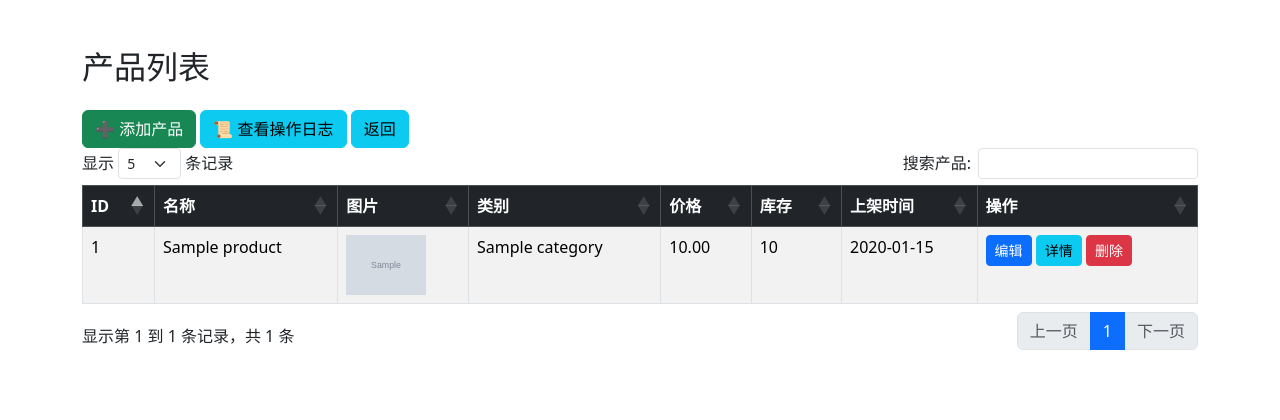
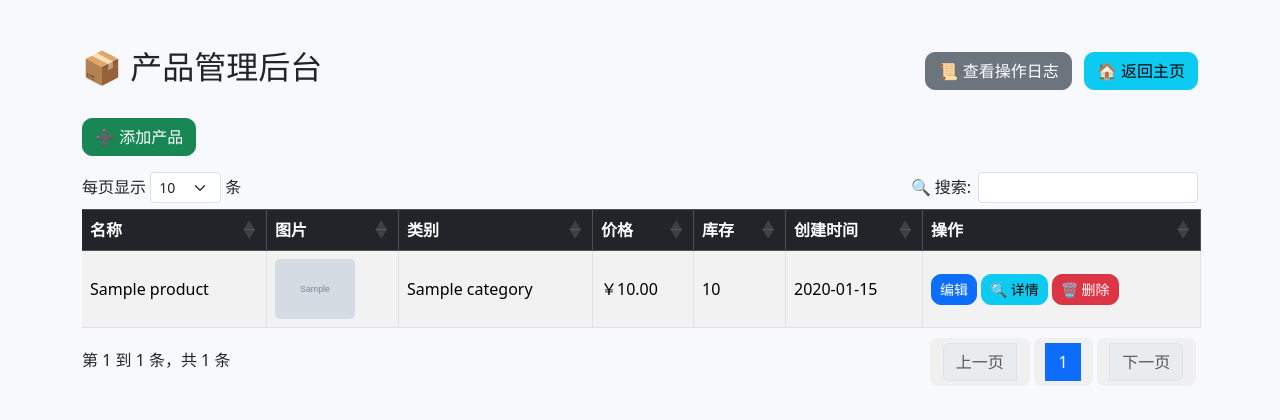
Before and after one commit to Komeiji-Satori-1/Backup-for-Wechat-miniapp-for-cultural-and-creative-products, a Django app: template products/templates/product_home.html in a window 1280 px wide. Shown: the top 420 px of the page. Run offline with Django 5.2, Linux system fonts and the light colour scheme; the template is opened without the code that fills it: values that come from a table or form of the project are taken from there, others are empty; tables that the repository leaves empty hold one stand-in row (values such as "Sample post"); grey boxes marked "Sample" are stand-in pictures; some libraries are stand-ins or nearby versions.

Commit message:
页面美化与图片上传以及bug修复

```diff
--- a/app01/settings.py
+++ b/app01/settings.py
@@ -87,6 +87,7 @@ DATABASES = {
         'PORT': '3306',
         'OPTIONS': {
             'charset': 'utf8mb4',
+            'init_command': "SET NAMES 'utf8mb4' COLLATE 'utf8mb4_unicode_ci';",
         },
     }
 }
--- a/products/templates/product_home.html
+++ b/products/templates/product_home.html
@@ -6,55 +6,78 @@
   <meta name="viewport" content="width=device-width, initial-scale=1.0">
   <title>产品管理后台</title>
 
-    <!-- Bootstrap CSS -->
+  <!-- Bootstrap -->
   <link href="{% static 'plugins/bootstrap-5.3.8-dist/css/bootstrap.css' %}" rel="stylesheet">
-    <!-- DataTables CSS -->
-    <link rel="stylesheet" href="{% static 'plugins/DataTable/css/dataTables.bootstrap5.min.css' %}">
+  <!-- DataTables -->
+  <link href="{% static 'plugins/DataTable/css/dataTables.bootstrap5.min.css' %}" rel="stylesheet">
+  <style>
+        body { background-color: #f7f9fc; }
+        .card { border-radius: 15px; box-shadow: 0 2px 8px rgba(0,0,0,0.1); }
+        .btn { border-radius: 10px; }
+        table img { width: 60px; height: 60px; object-fit: cover; border-radius: 8px; }
+        .dataTables_wrapper .dataTables_paginate .paginate_button {
+            padding: 0.3em 0.8em !important;
+            border-radius: 8px !important;
+            background-color: #f0f0f0 !important;
+            border: none !important;
+            margin: 2px;
+        }
+        .dataTables_wrapper .dataTables_paginate .paginate_button.current {
+            background-color: #007bff !important;
+            color: white !important;
+        }
+        th:first-child, td:first-child {
+            display: none;
+        }
+  </style>
 </head>
 <body>
 <div class="container mt-5">
-    <h2 class="mb-4">产品列表</h2>
-    <button class="btn btn-success" data-bs-toggle="modal" data-bs-target="#addProductModal">➕ 添加产品</button>
-    <!-- 查看日志按钮（跳转） -->
-    <a href="/products/log/" class="btn btn-info">
-      📜 查看操作日志
-    </a>
-    <a href="/index/" class="btn btn-info">返回</a>
-    <table id="productTable" class="table table-striped table-bordered">
+  <div class="d-flex justify-content-between align-items-center mb-4">
+    <h2>📦 产品管理后台</h2>
+    <div>
+      <a href="/products/log/" class="btn btn-secondary me-2">📜 查看操作日志</a>
+      <a href="/index/" class="btn btn-info">🏠 返回主页</a>
+    </div>
+  </div>
+
+  <!-- 添加按钮 -->
+  <button class="btn btn-success mb-3" data-bs-toggle="modal" data-bs-target="#addProductModal">➕ 添加产品</button>
+
+  <!-- 产品表格 -->
+  <table id="productTable" class="table table-striped table-bordered align-middle">
     <thead class="table-dark">
       <tr>
-                <th>ID</th>
+        <th>id</th>
         <th>名称</th>
         <th>图片</th>
         <th>类别</th>
         <th>价格</th>
         <th>库存</th>
-                <th>上架时间</th>
+        <th>创建时间</th>
         <th>操作</th>
       </tr>
     </thead>
     <tbody>
-            {% for product in products %}
+      {% for p in products %}
       <tr>
-                <td>{{ product.id }}</td>
-                <td>{{ product.name }}</td>
+        <td>{{ p.id }}</td>
+        <td>{{ p.name }}</td>
         <td>
-                  {% if product.image %}
-                      <img src="{{ product.image.url }}" alt="{{ product.name }}" style="width: 80px; height: auto;">
+          {% if p.image %}
+            <img src="{{ p.image.url }}" alt="{{ p.name }}" style="width:80px;height:auto;border-radius:5px;">
           {% else %}
             无图片
           {% endif %}
         </td>
-
-                <td>{{ product.category.name }}</td>
-                <td>{{ product.price }}</td>
-                <td>{{ product.stock }}</td>
-                <td>{{ product.created_at|date:"Y-m-d" }}</td>
+        <td>{{ p.category.name }}</td>
+        <td>￥{{ p.price }}</td>
+        <td>{{ p.stock }}</td>
+        <td>{{ p.created_at|date:"Y-m-d" }}</td>
         <td>
-                    <button class="btn btn-sm btn-primary edit-btn">编辑</button>
-                    <button class="btn btn-sm btn-info info-btn " data-id="{{product.id}}">详情</button>
-                    <button class="btn btn-sm btn-danger delete-btn ">删除</button>
-
+          <button class="btn btn-primary btn-sm edit-btn" data-id="{{ p.id }}">编辑</button>
+          <button class="btn btn-sm btn-info detail-btn" data-id="{{ p.id }}">🔍 详情</button>
+          <button class="btn btn-sm btn-danger delete-btn">🗑 删除</button>
         </td>
       </tr>
       {% endfor %}
@@ -62,18 +85,19 @@
   </table>
 </div>
 
+<!-- ---------------- 添加产品模态框 ---------------- -->
 <div class="modal fade" id="addProductModal" tabindex="-1" aria-hidden="true">
   <div class="modal-dialog">
     <div class="modal-content">
       <div class="modal-header">
-                <h5 class="modal-title">添加产品</h5>
-                <button type="button" class="btn-close" data-bs-dismiss="modal" aria-label="关闭"></button>
+        <h5 class="modal-title">添加新产品</h5>
+        <button type="button" class="btn-close" data-bs-dismiss="modal"></button>
       </div>
       <div class="modal-body">
         <form id="addProductForm" enctype="multipart/form-data">
           {% csrf_token %}
           <div class="mb-3">
-                        <label class="form-label">产品名称</label>
+            <label class="form-label">名称</label>
             <input type="text" class="form-control" name="name" required>
           </div>
           <div class="mb-3">
@@ -81,26 +105,24 @@
             <input type="number" step="0.01" class="form-control" name="price" required>
           </div>
           <div class="mb-3">
-                        <label class="form-label">描述</label>
-                        <input type="text" class="form-control" name="description" required>
-                    </div>
-                    <div class="mb-3">
             <label class="form-label">库存</label>
             <input type="number" class="form-control" name="stock" required>
           </div>
           <div class="mb-3">
-                        <label class="form-label">上传图片</label>
-                        <input type="file" class="form-control" name="image" accept="image/*">
+            <label class="form-label">描述</label>
+            <textarea class="form-control" name="description" rows="2"></textarea>
           </div>
-
-
           <div class="mb-3">
             <label class="form-label">类别</label>
             <select class="form-select" name="category" required>
-                            {% for category in categories %}
-                                <option value="{{ category.id }}">{{ category.name }}</option>
+              {% for c in categories %}
+                <option value="{{ c.id }}">{{ c.name }}</option>
               {% endfor %}
             </select>
+          </div>
+          <div class="mb-3">
+            <label class="form-label">图片</label>
+            <input type="file" class="form-control" name="image" accept="image/*">
           </div>
           <button type="submit" class="btn btn-success w-100">提交</button>
         </form>
@@ -109,47 +131,43 @@
   </div>
 </div>
 
-<!-- 编辑产品的模态框 -->
+<!-- ---------------- 编辑产品模态框 ---------------- -->
 <div class="modal fade" id="editProductModal" tabindex="-1" aria-hidden="true">
   <div class="modal-dialog">
     <div class="modal-content">
       <div class="modal-header">
-        <h5 class="modal-title">编辑产品</h5>
+        <h5 class="modal-title">编辑产品信息</h5>
         <button type="button" class="btn-close" data-bs-dismiss="modal"></button>
       </div>
       <div class="modal-body">
-        <form id="addProductForm" enctype="multipart/form-data">
+        <form id="editProductForm" enctype="multipart/form-data">
           {% csrf_token %}
-          <input type="hidden" name="productId" id="editProductId">
+          <input type="hidden" name="product_id" id="editProductId">
 
           <div class="mb-3">
-            <label class="form-label">产品名称</label>
-            <input type="text" class="form-control" name="name" id="editProductName" required>
+            <label class="form-label">名称</label>
+            <input type="text" class="form-control" id="editProductName" name="name" required>
           </div>
-
           <div class="mb-3">
             <label class="form-label">价格</label>
-            <input type="number" step="0.01" class="form-control" name="price" id="editProductPrice" required>
+            <input type="number" step="0.01" class="form-control" id="editProductPrice" name="price" required>
           </div>
-
           <div class="mb-3">
             <label class="form-label">库存</label>
-            <input type="text" class="form-control" name="stock" id="editProductStock" required>
+            <input type="number" class="form-control" id="editProductStock" name="stock" required>
           </div>
           <div class="mb-3">
-              <label class="form-label">上传图片</label>
-              <input type="file" class="form-control" name="image" accept="image/*">
-          </div>
-
-          <div class="mb-3">
             <label class="form-label">修改原因</label>
-            <select class="form-select" id="action_choice" name="action_choice" required>
+            <select class="form-select" name="action_choice" required>
               <option value="update">修改商品信息</option>
               <option value="stock_in">进货入库</option>
               <option value="stock_out">售出出库</option>
             </select>
           </div>
-
+          <div class="mb-3">
+            <label class="form-label">图片（可选）</label>
+            <input type="file" class="form-control" name="image" accept="image/*">
+          </div>
           <button type="submit" class="btn btn-primary w-100">保存修改</button>
         </form>
       </div>
@@ -157,142 +175,106 @@
   </div>
 </div>
 
-
-
-<!-- jQuery -->
+<!-- JS -->
 <script src="{% static 'js/jquery-3.7.1.js' %}"></script>
-<!-- DataTables JS -->
+<script src="{% static 'plugins/bootstrap-5.3.8-dist/js/bootstrap.js' %}"></script>
+<script src="{% static 'plugins/DataTable/js/dataTables.bootstrap5.min.js' %}"></script>
 <script src="{% static 'js/jquery.dataTables.min.js' %}"></script>
-<script src="{% static 'plugins/DataTable/js/dataTables.bootstrap5.min.js' %}"></script>
-<!-- Bootstrap JS -->
-<script src="{% static 'plugins/bootstrap-5.3.8-dist/js/bootstrap.js' %}"></script>
+<script src="https://cdn.datatables.net/1.13.8/js/jquery.dataTables.min.js"></script>
+<script src="https://cdn.datatables.net/1.13.8/js/dataTables.bootstrap5.min.js"></script>
 
 <script>
 $(document).ready(function() {
-    // 初始化 DataTable
+  // DataTables 初始化
   $('#productTable').DataTable({
-        "pageLength": 5,   // 每页显示 5 条
-        "lengthMenu": [5, 10, 20],
+    "pageLength": 10,
     "language": {
-            "search": "搜索产品:",
-            "lengthMenu": "显示 _MENU_ 条记录",
-            "info": "显示第 _START_ 到 _END_ 条记录，共 _TOTAL_ 条",
-            "paginate": {
-                "first": "首页",
-                "last": "末页",
-                "next": "下一页",
-                "previous": "上一页"
-            }
+      "search": "🔍 搜索:",
+      "lengthMenu": "每页显示 _MENU_ 条",
+      "info": "第 _START_ 到 _END_ 条，共 _TOTAL_ 条",
+      "paginate": {"first": "首页", "last": "末页", "next": "下一页", "previous": "上一页"}
     }
   });
 
-    $('#productTable').on('click', '.info-btn', function() {
-    const productId = $(this).data('id');
-    if (productId) {
-        window.location.href = "/products/detail/?productId=" + encodeURIComponent(productId);
-    } else {
-        alert("未获取到产品 ID");
-    }
-    });
-
-
-    $('#addProductForm').submit(function (e) {
+  // ---------------- 添加产品 ----------------
+  $('#addProductForm').submit(function(e){
     e.preventDefault();
-
-    const formData = new FormData(this);  // ✅ 用 FormData 包装整个表单
-
+    const formData = new FormData(this);
     $.ajax({
       url: "{% url 'products:add_product' %}",
       type: "POST",
       data: formData,
-        processData: false,  // ✅ 告诉 jQuery 不处理数据
-        contentType: false,  // ✅ 告诉 jQuery 不设置内容类型
-        success: function (data) {
-            if (data.success) {
-                alert("产品添加成功！");
+      processData: false,
+      contentType: false,
+      success: function(data){
+        if(data.success){
+          alert("✅ 产品添加成功！");
           location.reload();
         } else {
-                alert("添加失败：" + data.error);
+          alert("❌ 添加失败：" + data.error);
         }
-        },
-        error: function (xhr) {
-            alert("请求失败：" + xhr.statusText);
       }
     });
-
   });
 
-
-    $('#productTable').on('click', '.edit-btn', function () {
-        const row = $(this).closest('tr'); // 找到当前这一行
-        const productId = row.find('td:eq(0)').text(); // 取第0列（ID）
-        const productName = row.find('td:eq(1)').text(); // 取第1列（名称）
-        const productPrice = row.find('td:eq(3)').text(); // 取第3列（价格）
-        const produceStock = row.find('td:eq(4)').text();
-        const ProductCategory = row.find('td:eq(2)').text();
-
-
-        // 把数据填入到Modal里的表单
-        $('#editProductId').val(productId);
-        $('#editProductName').val(productName);
-        $('#editProductPrice').val(productPrice);
-        $('#editProductStock').val(produceStock);
-        $('#editProductCategory').val(ProductCategory)
-
-
-
-        // 显示Modal
+  // ---------------- 编辑产品 ----------------
+  $('#productTable').on('click', '.edit-btn', function(){
+    const row = $(this).closest('tr');
+    $('#editProductId').val(row.find('td:eq(0)').text());
+    $('#editProductName').val(row.find('td:eq(1)').text());
+    $('#editProductPrice').val(row.find('td:eq(4)').text().replace('￥', ''));
+    $('#editProductStock').val(row.find('td:eq(5)').text());
     $('#editProductModal').modal('show');
   });
 
-    $('#editProductForm').submit(function (e) {
-    e.preventDefault();  // 阻止表单默认刷新
-
+  $('#editProductForm').submit(function(e){
+    e.preventDefault();
     const productId = $('#editProductId').val();
-    const formData = new FormData(this); // 封装表单数据（含文件）
-
+    const formData = new FormData(this);
     $.ajax({
       url: `/products/edit/${productId}/`,
       type: 'POST',
       data: formData,
-        processData: false,  // 不转换数据
-        contentType: false,  // 不设定 Content-Type
-        success: function (data) {
-            if (data.success) {
-                alert("修改成功！");
+      processData: false,
+      contentType: false,
+      success: function(data){
+        if(data.success){
+          alert("✅ 修改成功！");
           location.reload();
         } else {
-                alert("修改失败：" + data.error);
+          alert("❌ 修改失败：" + data.error);
         }
-        },
-        error: function (xhr) {
-            alert("请求出错：" + xhr.statusText);
       }
     });
   });
 
-
-    $('#productTable').on('click', '.delete-btn', function () {
+  // ---------------- 删除产品 ----------------
+  $('#productTable').on('click', '.delete-btn', function(){
     const row = $(this).closest('tr');
     const productId = row.find('td:eq(0)').text();
-        const productName = row.find('td:eq(1)').text();
-
-        if (confirm("确定要删除产品【" + productName + "】吗？")) {
-            $.post("/products/delete/", {
-                productId: productId,
-                csrfmiddlewaretoken: '{{ csrf_token }}'
-            }, function (data) {
-                if (data.success) {
-                    alert("删除成功！");
-                    row.remove(); // 删除这一行
+    const name = row.find('td:eq(1)').text();
+    if(confirm(`确定删除「${name}」吗？`)){
+      $.ajax({
+        url: `/products/delete/${productId}/`,
+        type: 'POST',
+        data: { csrfmiddlewaretoken: '{{ csrf_token }}' },
+        success: function(data){
+          if(data.success){
+            alert("🗑 删除成功！");
+            location.reload();
           } else {
-                    alert("删除失败：" + data.error);
+            alert("❌ 删除失败：" + data.error);
+          }
         }
       });
     }
   });
 
-
+  // ---------------- 查看详情 ----------------
+  $('#productTable').on('click', '.detail-btn', function(){
+    const id = $(this).data('id');
+    window.location.href = `/products/detail/?productId=${id}`;
+  });
 });
 </script>
 </body>
--- a/products/urls.py
+++ b/products/urls.py
@@ -1,12 +1,13 @@
 from django.urls import path
 from . import views
+
 
 urlpatterns = [
     path('', views.product_home, name='product_home'),
     path('add/', views.add_product, name='add_product'),
-    path("edit/<int:product_id>/", views.edit_product, name='edit_product'),
-    path('delete/', views.delete_product, name='delete_product'),
+    path('edit/<int:product_id>/', views.edit_product, name='edit_product'),
+    path('delete/<int:product_id>/', views.delete_product, name='delete_product'),
     path('detail/', views.product_detail, name='product_detail'),
-
     path('log/', views.product_log, name='product_log'),
+    path('get_product/<int:product_id>', views.product_search, name='product_search'),
 ]
```
Also changed, not shown: products/models.py (+20 -16 lines), products/templates/product_log.html (+80 -58 lines), products/views.py (+92 -30 lines), media/products/defaultAvatar.jpg (added), media/products/defaultAvatar_1prnDPF.jpg (added), media/products/defaultAvatar_ADqFv2s.jpg (added). Lines whose indentation alone changed are shown as unchanged.
